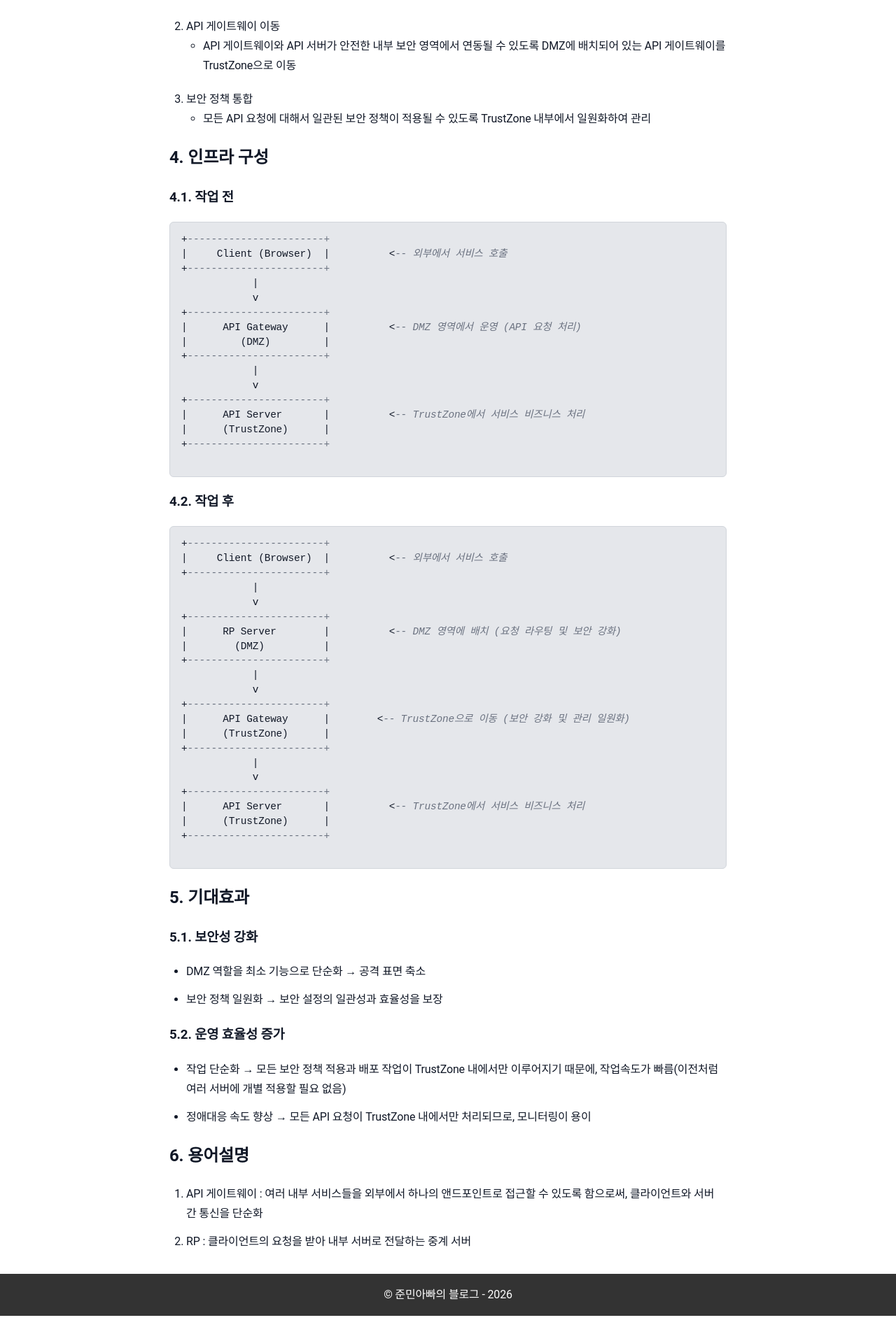
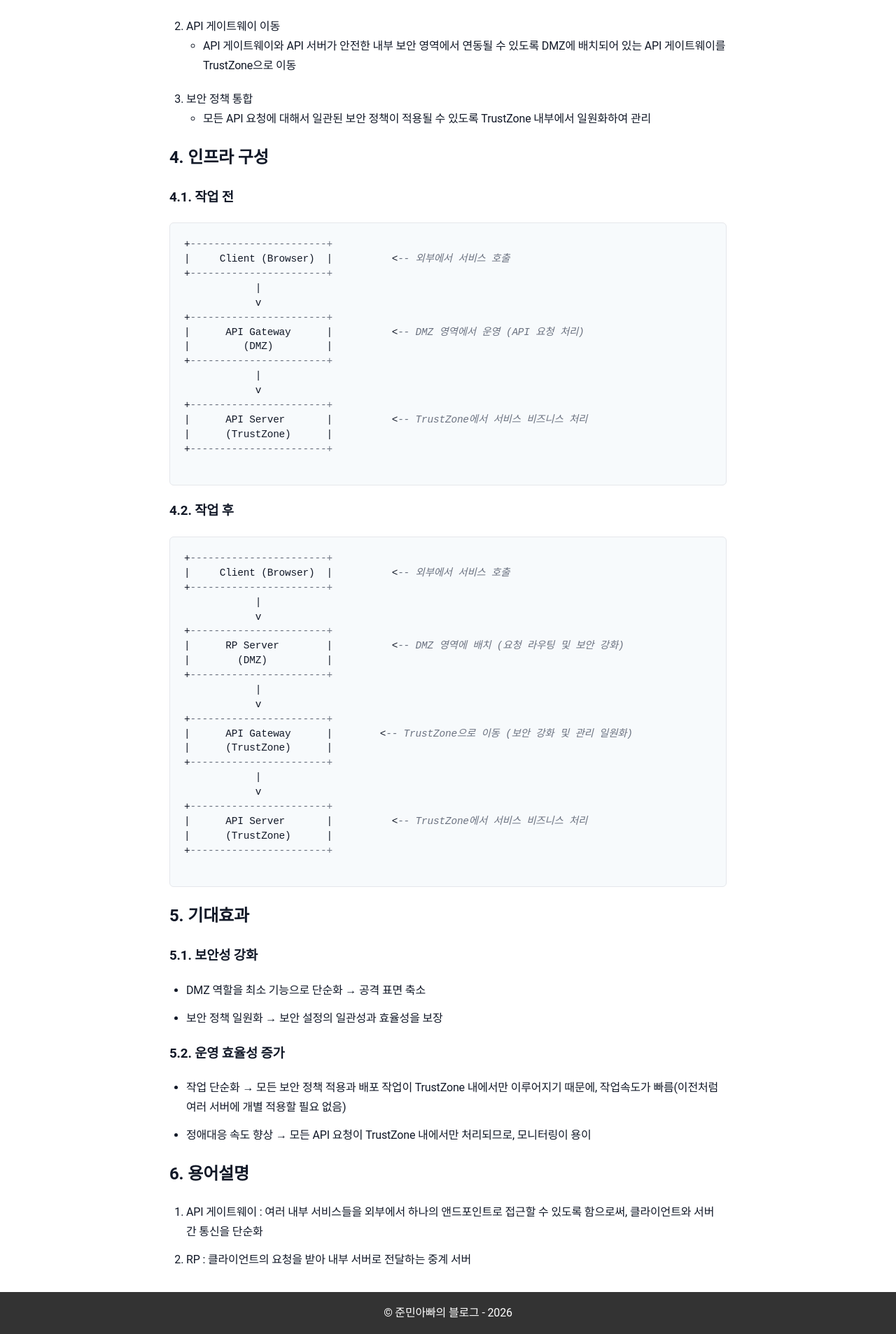
Before and after one commit to sanghoon-lee/sanghoon-lee.github.io, a Jekyll site: the page built from _posts/2025-11-29-rp.md, in a window 1280 px wide. Shown: the part 1248-3155 px from the top of the page at 70% size. Built offline with Jekyll 4.4.1, drawn with Linux system fonts in a browser that asks for light colours; nearby versions of some CDN libraries; comment, search, counter and statistics services are not loaded; before the commit the page ends 3129 px from its top, so only the background shows below that.

Commit message:
스타일 수정

```diff
--- a/assets/main.scss
+++ b/assets/main.scss
@@ -130,32 +130,23 @@ li {
   margin-bottom: 0.75rem;
 }
 
-/* =========================
-   Code blocks – Step 1
-   (예제 코드 세련되게 스타일링)
-   ========================= */
-
 /* ================================
-   코드 강조문구 및 코드 블록 처리
-   ================================ */
-
-/* ================================
-   코드 블록 스타일링 (다크 모드 / 화이트 모드 구분)
+   Code blocks – Common for Light/Dark Mode
    ================================ */
 
 code {
-  background-color: #f3f5f7;
+  background-color: #f3f5f7;   /* 연한 회색 배경 (가독성 좋음) */
   padding: 0.15rem 0.35rem;
   border-radius: 4px;
   font-size: 0.9em;
-  color: #c7254e;
+  color: #333;  /* 기본 글씨 색상 */
 }
 
 /* 기본 코드 블록 스타일링 */
 pre {
-  padding: 1.5rem;
+  padding: 1.25rem;
   border-radius: 8px;
-  margin: 1.5rem 0;
+  margin: 1.25rem 0;
   overflow-x: auto;
   font-size: 1rem;
   white-space: pre;
@@ -164,14 +155,34 @@ pre {
   box-sizing: border-box;
   font-family: 'Fira Code', 'Courier New', monospace;
   line-height: 1.45;
-  overflow-x : auto
-
 }
 
-/* 다크 모드일 때 코드 블록 스타일 */
+/* 공통 배경 색상 (화이트/다크 모드 모두 적용) */
+pre,
+pre.hljs,
+.highlight pre {
+  background-color: #f7fafc; /* 배경을 약간 더 진하게 */
+  color: #111827;
+  border: 1px solid #e5e7eb;
+  border-radius: 6px;
+}
+
+/* 코드 하이라이팅 영역 */
+pre code,
+pre code.hljs,
+.hljs {
+  background-color: transparent !important;
+  color: inherit !important;
+  padding: 0 !important;
+  border-radius: 0 !important;
+}
+
+/* ================================
+   다크 모드 - 코드 블록 스타일링
+   ================================ */
 @media (prefers-color-scheme: dark) {
   pre {
-    background-color: #282c34 !important;  /* 어두운 회색 배경 */
+    background-color: #282c34 !important;  /* 어두운 배경 */
     color: #f8f8f2 !important;             /* 밝은 글씨 색상 */
   }
 
@@ -179,60 +190,66 @@ pre {
   pre code {
     background-color: transparent !important;
     color: inherit !important;
-    padding: 0 !important;
-    border-radius: 0 !important;
   }
 
-  pre .language-javascript {
-    background-color: transparent !important;
-    color: #f8f8f2 !important;
+  .hljs-keyword {
+    color: #82aaff !important;  /* 차분한 파랑 계열 */
+    font-weight: 600;
+  }
+
+  .hljs-string {
+    color: #98c379 !important; /* 초록 계열 */
+  }
+
+  .hljs-comment {
+    color: #5c6370 !important; /* 회색 계열 */
+    font-style: italic;
+  }
+
+  .hljs-title,
+  .hljs-function {
+    color: #d19a66 !important; /* 따뜻한 주황/갈색 계열 */
+    font-weight: 600;
   }
 }
 
-/* 화이트 모드일 때 코드 블록 스타일 */
+/* ================================
+   화이트 모드 - 코드 블록 스타일링
+   ================================ */
 @media (prefers-color-scheme: light) {
-  /* wrapper도 같이 컨트롤 (Jekyll highlight 구조 대응) */
-  .highlight {
-    margin: 0.6rem 0 !important;
-    background-color: #e5e7eb !important;
-    border: 1px solid #d1d5db;
-    border-radius: 6px;
+  pre {
+    background-color: #f7fafc !important; /* 화이트 모드에서 배경색 */
+    color: #111827 !important;            /* 어두운 글씨 색상 */
+    border: 1px solid #e5e7eb;
   }
 
-  /* pre는 wrapper 안에서 여백/배경 중복 제거 */
-  pre,
-  .highlight pre,
-  pre.hljs {
-    margin: 0 !important;              /* 바깥 여백은 .highlight가 담당 */
-    padding: 0.9rem 1rem !important;   /* ✅ 기존 1.5rem → 줄여야 체감됨 */
+  /* 코드 하이라이팅 영역 */
+  pre code {
     background-color: transparent !important;
-    color: #111827 !important;
-    border: 0 !important;
-    border-radius: 0 !important;
+    color: inherit !important;
   }
 
-  /* hljs가 code에 배경을 주는 케이스 제거 */
-  pre code,
-  pre code.hljs,
-  .hljs {
-    background-color: transparent !important;
-    color: inherit !important;
-    padding: 0 !important;
+  .hljs-keyword {
+    color: #334e68 !important;  /* 차분한 블루그레이 */
+    font-weight: 600;
   }
 
-  /* 토큰 색: 눈에 덜 거슬리게 */
-  .hljs-keyword { color: #334e68 !important; font-weight: 600; }
-  .hljs-string  { color: #0f766e !important; }
-  .hljs-comment { color: #6b7280 !important; font-style: italic; }
+  .hljs-string {
+    color: #0f766e !important; /* 초록 계열 */
+  }
 
-  /* 함수명/타이틀: 붉은 느낌 제거 */
+  .hljs-comment {
+    color: #6b7280 !important; /* 회색 계열 */
+    font-style: italic;
+  }
+
   .hljs-title,
-  .hljs-function,
-  .hljs-title.function_ {
-    color: #5b21b6 !important;
+  .hljs-function {
+    color: #5b21b6 !important; /* 차분한 보라 */
     font-weight: 600;
   }
 }
+
 
 /* 복사 버튼 추가 시 스타일 */
 button.copy-btn {
```
